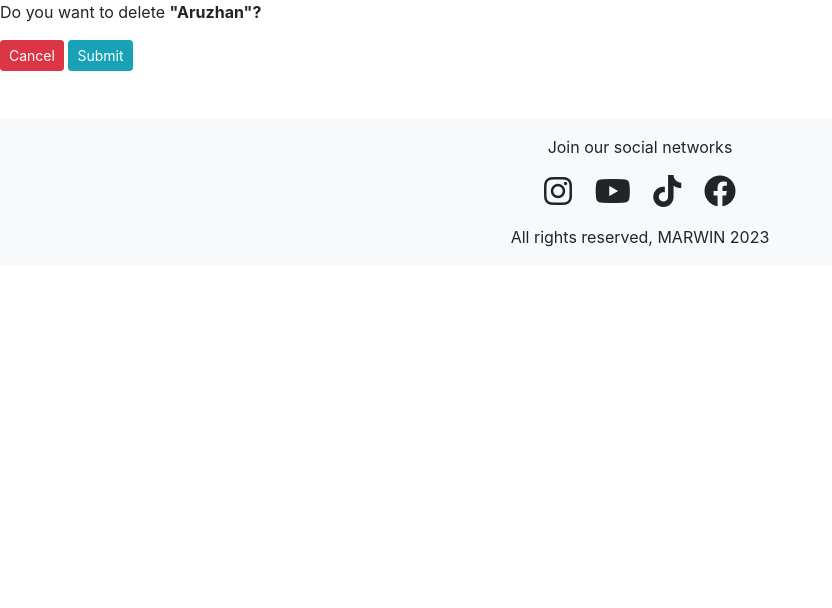
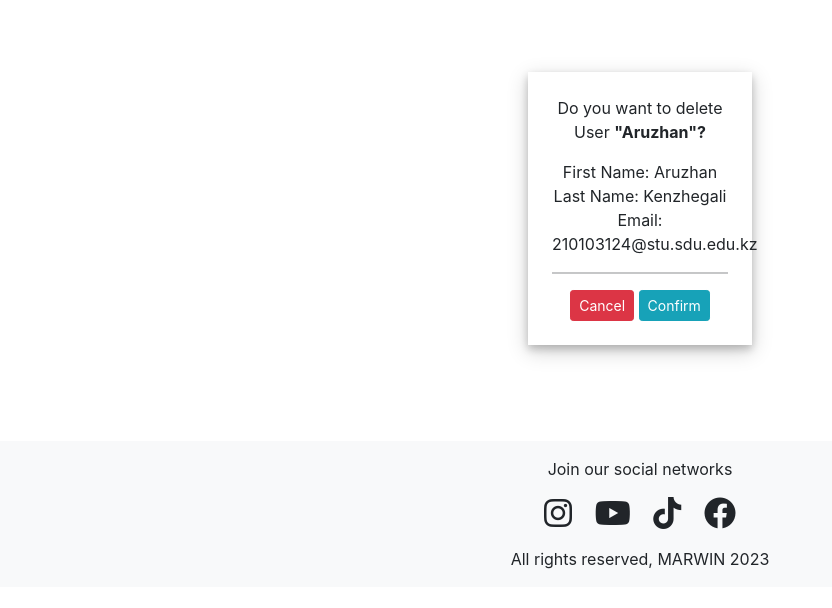
Before and after one commit to 1mpxrfect/BackFinal, a Django app: a page that uses myproject/myapp/templates/myapp/delete_user.html in a window 1280 px wide. Shown: the part 64-672 px from the top of the page, without its empty margins (0-832 px from the left). Run offline with Django 4.2, Linux system fonts and the light colour scheme; data comes from the database, SQL or seed files in the repository; both versions use the stored data as it was after the commit; some libraries are stand-ins or nearby versions.

Commit message:
better delete_user

```diff
--- a/myproject/myapp/templates/myapp/delete_user.html
+++ b/myproject/myapp/templates/myapp/delete_user.html
@@ -1,15 +1,48 @@
+{#{% extends 'base.html' %}#}
+{##}
+{#{% load static %}#}
+{##}
+{#{% block content %}#}
+{##}
+{#<p>Do you want to delete <b>"{{ user.username }}"?</b></p>#}
+{##}
+{#<form action="{% url 'delete_user' user.username %}" method="POST">#}
+{#    {% csrf_token %}#}
+{#    <a class="btn btn-sm btn-danger" href="{% url 'user_list' %}">Cancel</a>#}
+{#    <input class="btn btn-sm btn-info" type="submit" name="Confirm">#}
+{#</form>#}
+{##}
+{#{% endblock content %}#}
+{##}
 {% extends 'base.html' %}
 
 {% load static %}
 
 {% block content %}
 
-<p>Do you want to delete <b>"{{ user.username }}"?</b></p>
+    <style>
+    </style>
+    <div class="container w-25 mt-4 p-5">
+        <div class="box text-center p-4"
+             style="box-shadow: 0 4px 8px 0 rgba(0, 0, 0, 0.2), 0 6px 20px 0 rgba(0, 0, 0, 0.19);">
+            <p>Do you want to delete <br>
+                {% if user.is_staff %}
+                    Staff <b>"{{ user.username }}"?</b></p>
+                {% endif %}
+            {% if not user.is_staff %}
+                User <b>"{{ user.username }}"?</b></p>
+            {% endif %}
+            First Name: {{ user.first_name }} <br>
+            Last Name: {{ user.last_name }} <br>
+            Email: {{ user.email }} <br>
+            <hr>
+            <form action="{% url 'delete_user' user.username %}" method="POST">
+                {% csrf_token %}
+                <a class="btn btn-sm btn-danger" href="{% url 'user_list' %}">Cancel</a>
+                <input class="btn btn-sm btn-info" type="submit" value="Confirm" name="Confirm">
+            </form>
+        </div>
+    </div>
 
-<form action="{% url 'delete_user' user.username %}" method="POST">
-    {% csrf_token %}
-    <a class="btn btn-sm btn-danger" href="{% url 'user_list' %}">Cancel</a>
-    <input class="btn btn-sm btn-info" type="submit" name="Confirm">
-</form>
 
 {% endblock content %}
--- a/myproject/myapp/views.py
+++ b/myproject/myapp/views.py
@@ -251,7 +251,7 @@ def delete_user(request, username):
     user = get_object_or_404(User, username=username)
     if request.method == 'POST':
         user.delete()
-        return redirect('site_admin')
+        return redirect('/site_admin/user_list')
     context = {'user': user}
     return render(request, 'myapp/delete_user.html', context)
 
```
Also changed, not shown: myproject/db.sqlite3.
